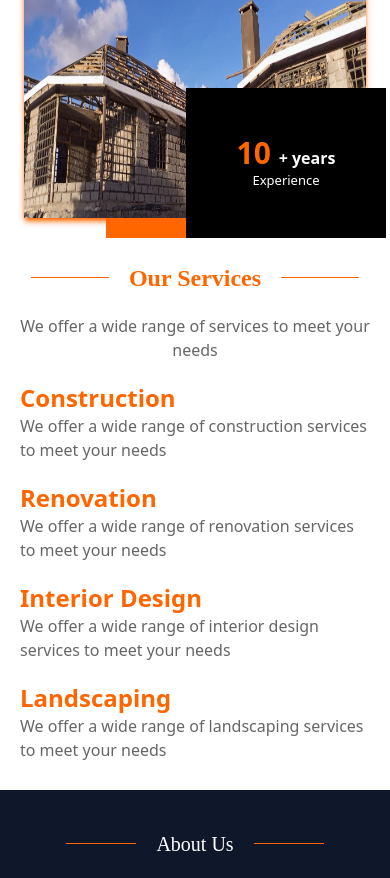
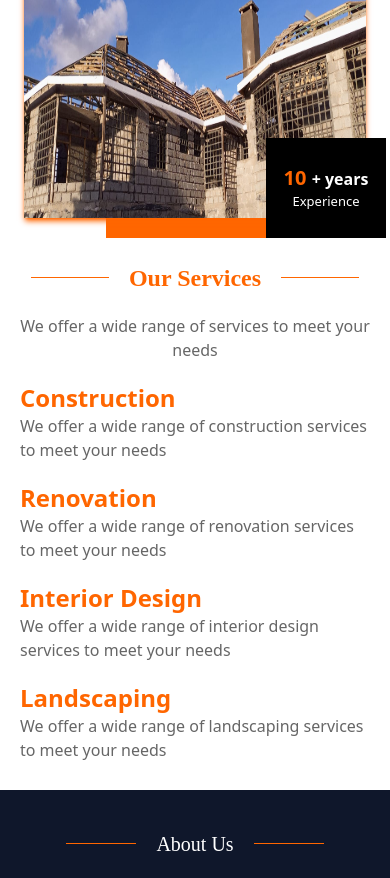
Before and after one commit to matthewkuria/jafrana, a Next.js app: page / in a window 390 px wide. Shown: the part 1000-1878 px from the top of the page. Built offline with nearby package versions, Linux system fonts and the light colour scheme; a web font is replaced by a local one.

Commit message:
Reduce the size of the experience section

```diff
--- a/app/components/WhoWeAre.tsx
+++ b/app/components/WhoWeAre.tsx
@@ -10,8 +10,8 @@ const WhoWeAre = () => {
                 <Image src={heroImage} alt="hero" width={500} height={500}
                     className='h-[300px] md:h-[350px] shadow-primary shadow-md z-20'/>
                 <div className="absolute bg-primary w-[280px] h-[30px]  -bottom-3 -right-3 z-0"></div>
-                <div className="absolute bg-tertiary w-[200px] h-[150px]  -bottom-3 -right-3 z-20 flex flex-col items-center justify-center">
-                    <p className="text-primary text-3xl font-bold">10 <span className="text-quaternary text-base">+ years</span></p>
+                <div className="absolute bg-tertiary w-[120px] h-[100px]  -bottom-3 -right-3 z-20 flex flex-col items-center justify-center">
+                    <p className="text-primary text-xl md:text-3xl font-bold">10 <span className="text-quaternary text-base">+ years</span></p>
                     <p className="text-quaternary">Experience</p>
                 </div>
             </div>
```
